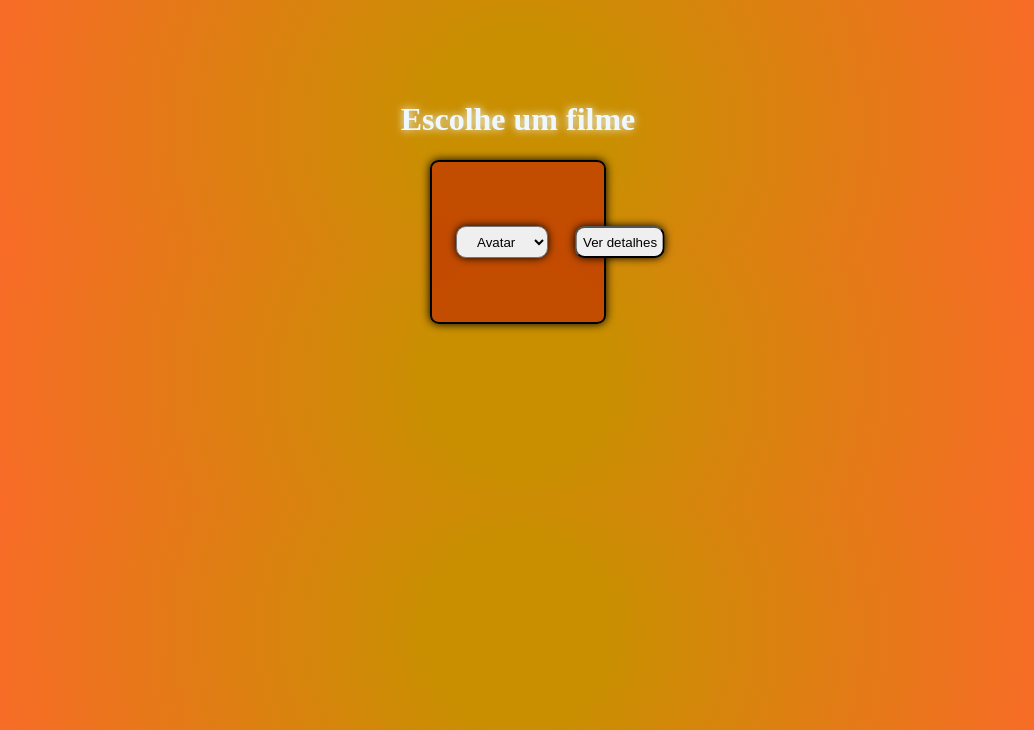
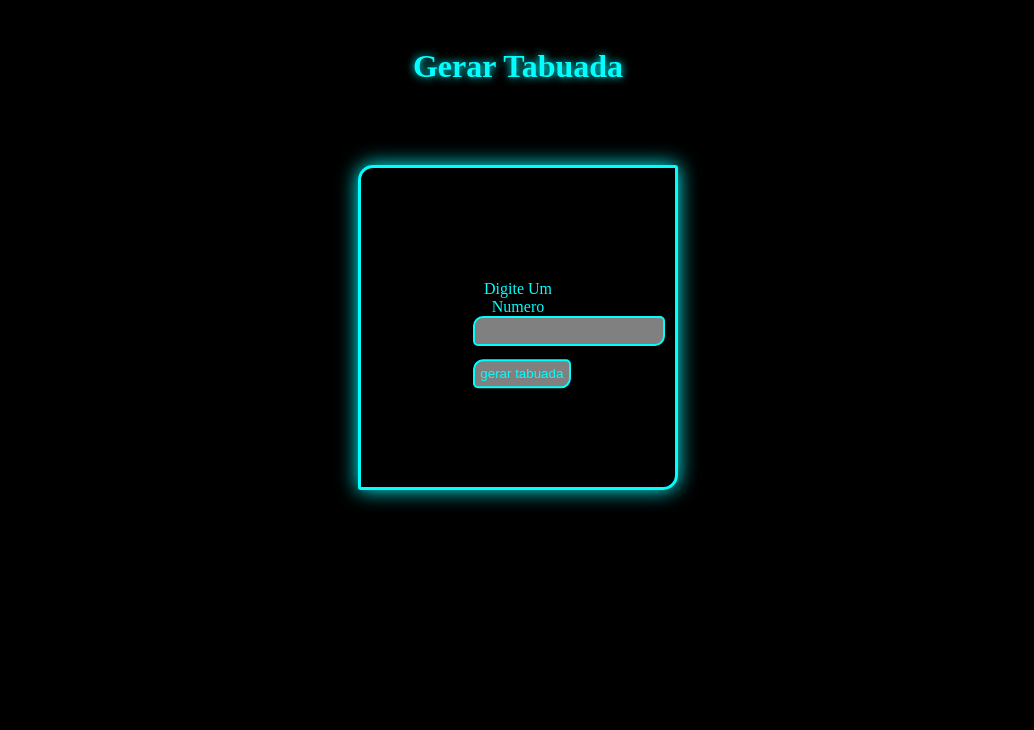
Before and after one commit to Gabriel-V-Mendes/php, a PHP site: page / in a window 1280 px wide. Shown: the top 730 px of the page, without its empty margins (122-1156 px from the left). Run offline with PHP 8.4, Linux system fonts and the light colour scheme.

Commit message:
Add files via upload

```diff
--- a/index.php
+++ b/index.php
@@ -4,60 +4,38 @@
     <link rel="stylesheet" href="style.css">
     <meta charset="UTF-8">
     <meta name="viewport" content="width=device-width, initial-scale=1.0">
-    <title>Catálogo de filmes</title>
+    <title>Tabuada</title>
 </head>
 <body>
 
-<h1>Escolhe um filme</h1>
+<header>
+<h1>Gerar Tabuada</h1>
+</header>
 
-<form action="#" method="post">
+<form action="" method="post">
 
-<select name="filme" id="#">
-    <option value="avatar">Avatar</option>
-    <option value="titanic">Titanic</option>
-    <option value="inception">A Origem</option>
-</select>
+<label for="number">Digite Um Numero</label>
 
-<input type="submit" value="Ver detalhes">
+<input type="number" name="number" id="number" required>
+
+<input type="submit" value="gerar tabuada" class="a">
 
 </form>
 
 <?php
 
-if ($_SERVER["REQUEST_METHOD"] === "POST"){
+if($_SERVER ["REQUEST_METHOD"] == "POST"){
 
-  switch($_POST["filme"]){
-    case "avatar":
-        $titulo = "Avatar";
-        $sinopse = "Avatar é um filme de ficção científica dirigido por James Cameron. Ambientado no ano de 2154, o filme segue a história de um ex-fuzileiro naval paraplégico que é enviado a Pandora em uma missão única, tornando-se parte do programa Avatar.";
-        $imagem = "https://m.media-amazon.com/images/I/91N1lG+LBIS._AC_UF894,1000_QL80_.jpg";
-        break;
-
-        case "titanic":
-            $titulo = "Titanic";
-            $sinopse = "Titanic é um filme de drama e romance dirigido por James Cameron, que retrata a história do naufrágio do RMS Titanic e o romance fictício entre dois passageiros durante sua viagem inaugural em 1912.";
-            $imagem = "https://upload.wikimedia.org/wikipedia/pt/2/22/Titanic_poster.jpg";
-            break;
-             case "inception":
-                $titulo = "A origem";
-                $sinopse = "A Origem é um filme de ficção científica dirigido por Christopher Nolan. Ele conta a história de Dom Cobb, um ladrão habilidoso que rouba segredos do subconsciente das pessoas enquanto estão sonhando.";
-                $imagem = "https://m.media-amazon.com/images/M/MV5BMjAxMzY3NjcxNF5BMl5BanBnXkFtZTcwNTI5OTM0Mw@@._V1_.jpg";
-                break;
-                default:
-                $titulo = "";
-                $sinopse = "";
-                $imagem = "";
-
-  }
-
-   if($titulo && $sinopse && $imagem){
-    echo "<h2>$titulo</h2>";
-    echo "<p> $sinopse <p>";
-    echo "<img src='$imagem' alt='$titulo'>";
-   } else{
-    echo "<p>Por favor selecione um filme";
-   }
-
+    $number = $_POST["number"];
+    $i = 1;
+    echo "<h3>Tabuada de $number</h3>";
+    echo "<ul>";
+    while($i <= 10){
+        $resultado = $number * $i;
+        echo "<li>$number x $i = $resultado</li>";
+        $i++;
+    }
+    echo "</ul>";
 }
 
 ?>
--- a/style.css
+++ b/style.css
@@ -1,90 +1,71 @@
 @charset "utf-8";
 
-@media screen and (max-width: 768px) {
+*{
+    margin: 0;
+    padding: 0;
+    box-sizing: border-box;
+}
 
- body{
-    font-size: 16px;
-    font-family: sans-serif;
-
-    background: rgb(201,143,1);
-    background: radial-gradient(circle, rgba(201,143,1,1) 14%, rgba(255,102,45,1) 92%);
-    text-align: center;
-    transform: translateY(5em);
-
-    h1{
-        color: aliceblue;
-        text-shadow: 0 0 8px azure;
-    }
-
-    form{
-        background-color: rgba(193, 64, 0, 0.841);
-        box-shadow: 0 0 10px black;
-        border: solid 2px black;
-
-        border-radius: 5%;
-        padding: 4em;
-        display: flex;
-
-        margin: 0em 34em 0em 34em;
-    }
-
-    select{
-        padding: 0.5em;
-        text-align: center;
-        transform: translateX(-3em);
-        border-radius: 10px;
-        box-shadow: 0 0 8px black;
-
-    }
-
-    input{
-        transform: translateX(-1em);
-        border-radius: 10px;
-        box-shadow: 0 0 8px black;
-    }
-
- }
-
- img{
-    width: 100%;
- }
+header{
+    background-color: black;
+    transform: translateY(-3em);
 }
 
 body{
-    background: rgb(201,143,1);
-background: radial-gradient(circle, rgba(201,143,1,1) 14%, rgba(255,102,45,1) 92%);
-text-align: center;
-transform: translateY(5em);
+    justify-content: center;
+    text-align: center;
+    transform: translateY(8em);
+    background-color: rgb(0, 0, 0);
+
 }
 
 h1{
-    color: aliceblue;
-    text-shadow: 0 0 8px azure;
-}
-
-form{
-    background-color: rgba(193, 64, 0, 0.841);
-    box-shadow: 0 0 10px black;
-    border: solid 2px black;
-
-    border-radius: 5%;
-    padding: 4em;
-    display: flex;
-
-    margin: 0em 34em 0em 34em;
-}
-
-select{
-    padding: 0.5em;
-    text-align: center;
-    transform: translateX(-3em);
-    border-radius: 10px;
-    box-shadow: 0 0 8px black;
-
+    transform: translateY(-1em);
+    color: aqua;
+    text-shadow: 0 0 8px aqua;
 }
 
 input{
-    transform: translateX(-1em);
-    border-radius: 10px;
-    box-shadow: 0 0 8px black;
+    padding: 0.4em;
+    border-radius: 10px 5px;
+    color: aqua;
+    background-color: gray;
+    border: solid aqua 2px;
 }
+
+.a{
+    transform: translateY(1em);
+}
+
+label{
+    color: aqua;
+    transform: translateY(-10px);
+}
+
+
+form{
+    background-color: black;
+    padding: 7em;
+    margin: 0em 30em 0em 30em;
+    border: solid aqua 3px;
+    filter: drop-shadow( 0 0 10px aqua);
+
+    border-radius: 15px 3px;
+}
+
+ul{
+    transform: translateY(1.5em);
+    color: rgb(255, 255, 255);
+    background-color: rgb(0, 0, 0);
+    border: solid 3px rgb(0, 255, 225);
+
+    margin: 0em 30em 0em 30em ;
+    border-radius: 15px 3px;
+    list-style-type: none;
+    filter: drop-shadow( 0 0 10px rgb(0, 251, 255));
+}
+
+h3{
+    transform: translateY(1em);
+    color: aqua;
+}
```
